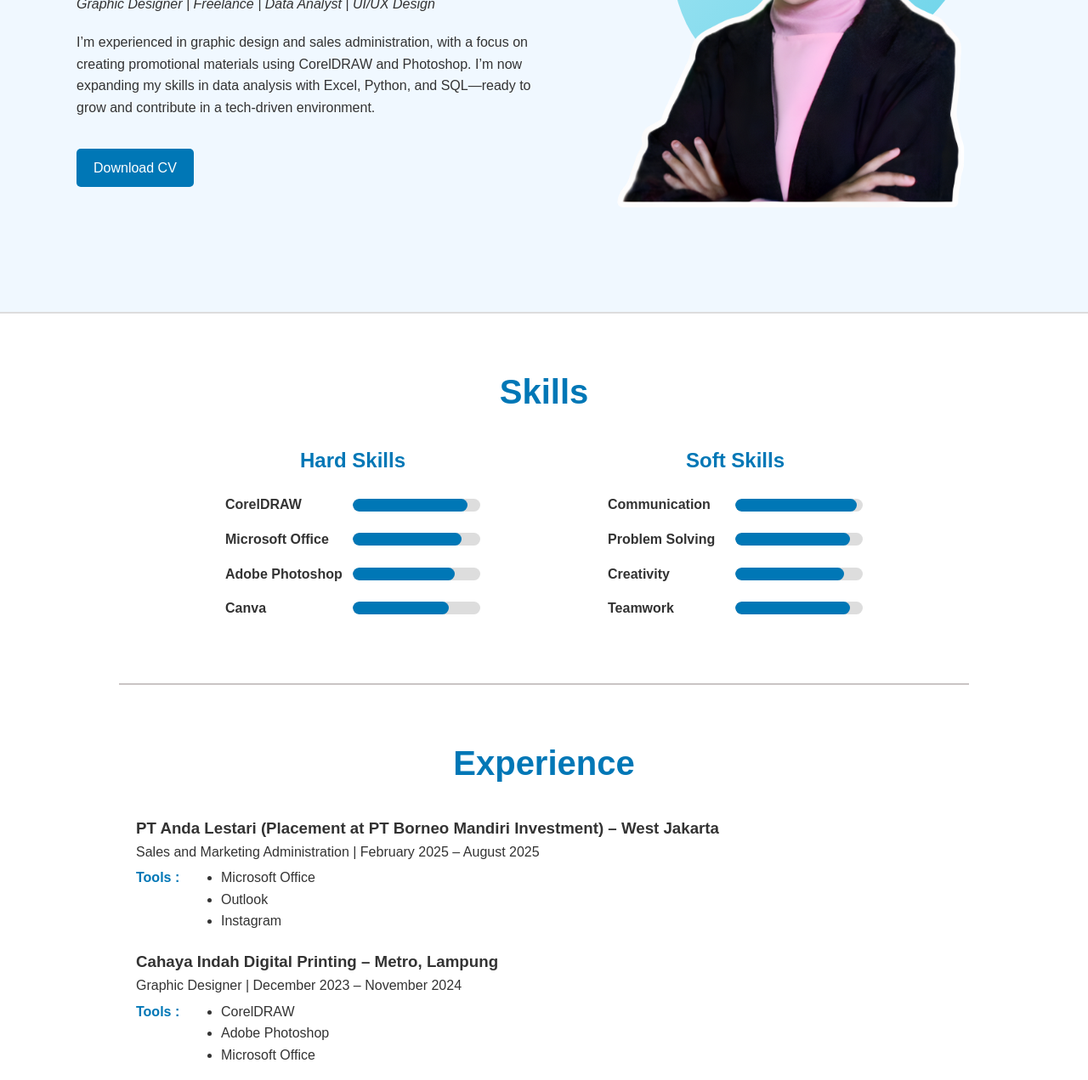
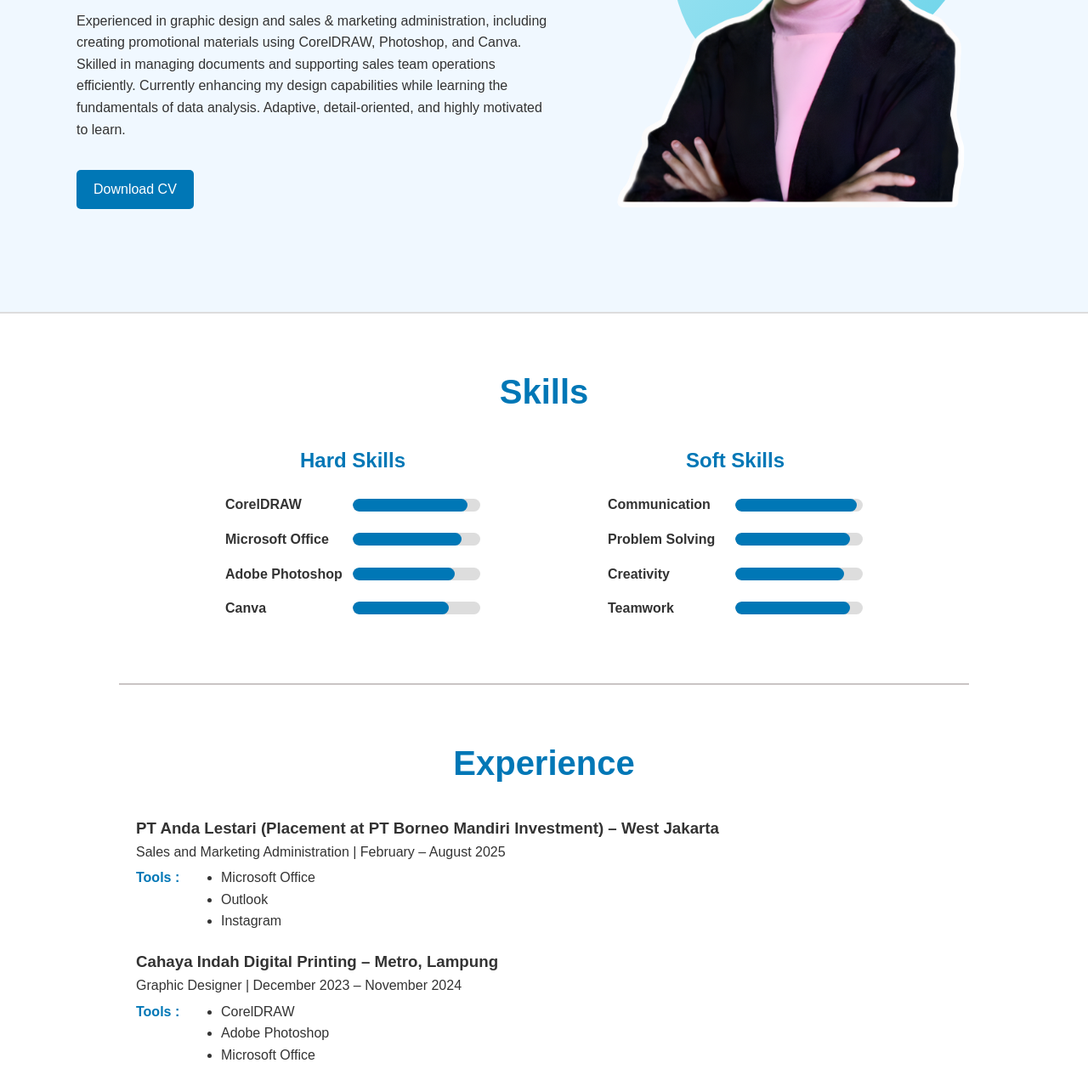
Before and after one commit to mardhary25/portfolio, a plain HTML site: page index.html in a window 1280 px wide. Shown: the part 383-1654 px from the top of the page at 85% size. Drawn offline with Linux system fonts and the light colour scheme.

Commit message:
Add files via upload

```diff
--- a/index.html
+++ b/index.html
@@ -39,10 +39,11 @@
         <h1><span>Mardha Ariyani</span></h1>
         <p class="subtitle">Graphic Designer | Freelance | Data Analyst | UI/UX Design</p>
         <div class="about">
-          <p>I’m experienced in graphic design and sales administration,
-            with a focus on creating promotional materials using CorelDRAW
-            and Photoshop. I’m now expanding my skills in data analysis with
-            Excel, Python, and SQL—ready to grow and contribute in a tech-driven environment.</p>
+          <p>Experienced in graphic design and sales & marketing administration, including
+             creating promotional materials using CorelDRAW, Photoshop, and Canva.
+             Skilled in managing documents and supporting sales team operations efficiently.
+             Currently enhancing my design capabilities while learning the fundamentals of
+             data analysis. Adaptive, detail-oriented, and highly motivated to learn. </p>
           <a href="https://drive.google.com/drive/folders/1aDFPaQe-DkkHGZ3jc1y8MkYnIfFJdSSX?usp=sharing" class="btn" target="new">Download CV</a>
         </div>
       </div>
@@ -106,7 +107,7 @@
     <h2>Experience</h2>
     <div class="exp">
       <h3>PT Anda Lestari (Placement at PT Borneo Mandiri Investment)  – West Jakarta</h3>
-      <p>Sales and Marketing Administration | February 2025 – August 2025</p>
+      <p>Sales and Marketing Administration | February – August 2025</p>
       <div class="tools">
         <span>Tools :</span>
         <ul>
@@ -130,7 +131,7 @@
     </div>
     <div class="exp">
       <h3>Palas Pasemah Elementary School  – South Lampung</h3>
-      <p>Campus Teaching Intership | March 2022 – June 2022</p>
+      <p>Campus Teaching Intership | March – June 2022</p>
       <div class="tools">
         <span>Tools :</span>
         <ul>
```
